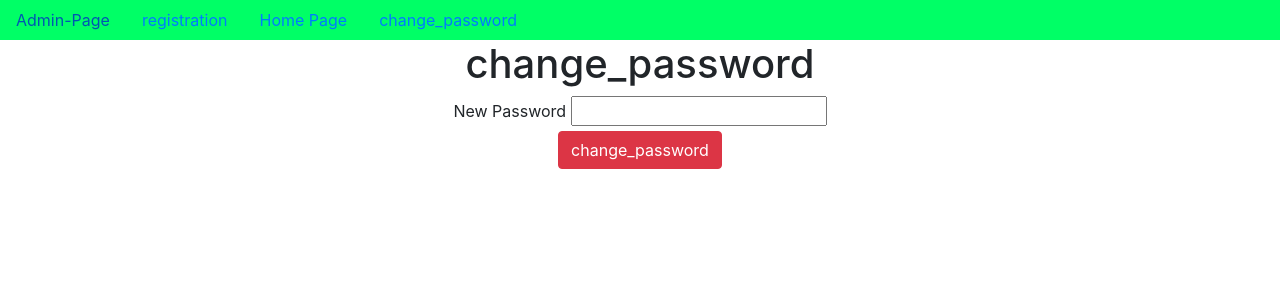
After one commit to AVULALAVANYA/user_login_logout, a Django app: page /change_password/ in a window 1280 px wide. The commit adds this page. Shown: the top 300 px of the page. Run offline with Django 4.2, Linux system fonts and the light colour scheme.

Commit message:
first commit

```diff
--- a/app/views.py
+++ b/app/views.py
@@ -2,6 +2,8 @@ from django.shortcuts import render
 from django.http import HttpResponse
 # Create your views here.
 from app.forms import *
+from django.http import HttpResponseRedirect
+from django.contrib.auth import authenticate
 
 def home(request):
     return render(request,'home.html')
@@ -31,3 +33,13 @@ def registration(request):
         else:
             return HttpResponse('Not valid')
     return render(request,'registration.html',d)
+
+def change_password(request):
+    if request.method=='POST':
+        pw=request.POST['pw']
+        username=request.session.get('username')
+        UO=User.objects.get(username=username)
+        UO.set_password(pw)
+        UO.save()
+        return HttpResponse('Password is changed successfully')
+    return render(request,'change_password.html')
--- a/project40/urls.py
+++ b/project40/urls.py
@@ -22,4 +22,5 @@ urlpatterns = [
     path('admin/', admin.site.urls),
     path('registration/',registration,name='registration'),
     path('home/',home,name='home'),
+    path('change_password/',change_password,name='change_password'),
 ]+static(settings.MEDIA_URL, document_root=settings.MEDIA_ROOT)
--- /dev/null
+++ b/template/change_password.html
@@ -0,0 +1,14 @@
+{% extends 'dummy.html' %}
+{% block title %}
+    <title>change_password</title>
+{% endblock %}
+
+{% block body_block %}
+    <h1>change_password</h1>
+    <form method="POST">
+        {% csrf_token %}
+        <label for="pw">New Password</label>
+        <input type="password" name="pw" id="pw"><br>
+        <input type="submit" value="change_password" class="btn btn-danger">
+    </form>
+{% endblock %}
--- a/template/dummy.html
+++ b/template/dummy.html
@@ -20,8 +20,12 @@
         <a href="{% url 'admin:index' %}" class="nav-link">Admin-Page</a>
         <a href="{% url 'registration' %}" class="nav-link">registration</a>
         <a href="{% url 'home' %}" class="nav-link">Home Page</a>
+        <a href="{% url 'change_password' %}" class="nav-link">change_password</a>
+        {% if user.is.authenticate %}
+        <a href="{% url 'change_password' %}" class="nav-link">change_password</a>
+      {% else %}
 
-
+      {% endif %}
 
     </nav>
     <!-- Optional JavaScript; choose one of the two! -->
--- a/template/home.html
+++ b/template/home.html
@@ -4,5 +4,10 @@
 {% endblock %}
 
 {% block body_block %}
+        {% if username %}
+        <h1>welcome to home page MR/MS {{username}}</h1>
+        {% else %}
+
         <h1>welcome to home page</h1>
+        {% endif %}
 {% endblock %}
```
Also changed, not shown: db.sqlite3, media/krishna2.jpg (added).
